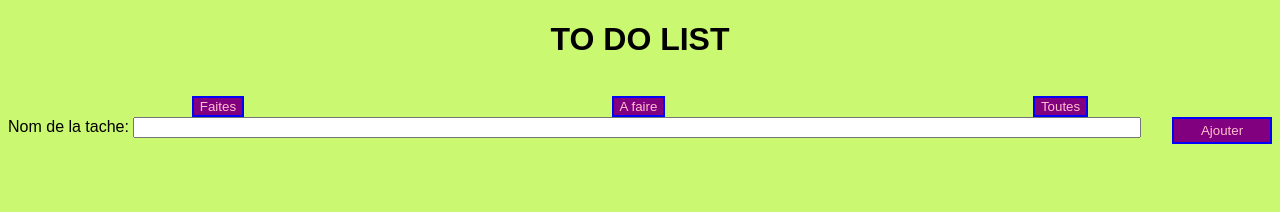
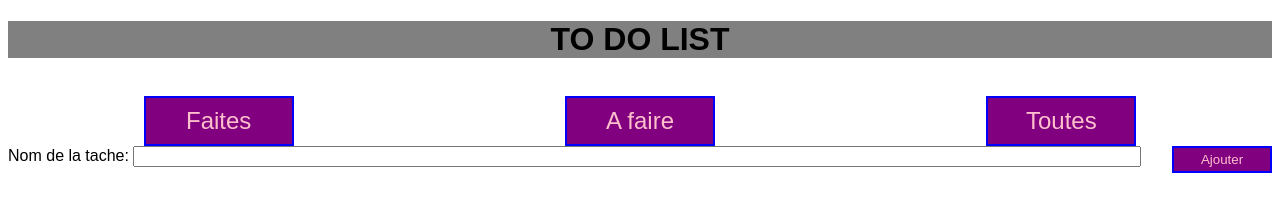
Before and after one commit to Fendrir/defiDefiToDoList, a website: page index.html in a window 1280 px wide. Drawn offline with nearby package versions, Linux system fonts and the light colour scheme.

Commit message:
modit css couleur tailles

```diff
--- a/css/style.css
+++ b/css/style.css
@@ -1,9 +1,11 @@
 body{
 	font-family: 'Open', sans-serif;
-	background: #CAF871;
+
 }
 h1{
 	text-align: center;
+
+	background-color: grey;
 }
 .done{
 	text-decoration: line-through;
@@ -32,6 +34,7 @@ input{
 	color:pink;
 	width: 100px;
 	height: 27px;
+
 }
 .add:hover{
 	background: pink;
@@ -47,4 +50,8 @@ input{
 	background: purple;
 	border: 2px solid blue;
 	color:pink;
+	width: 150px;
+	height: 50px;
+	font-family: arial;
+	font-size: 1.5em;
 }
```
